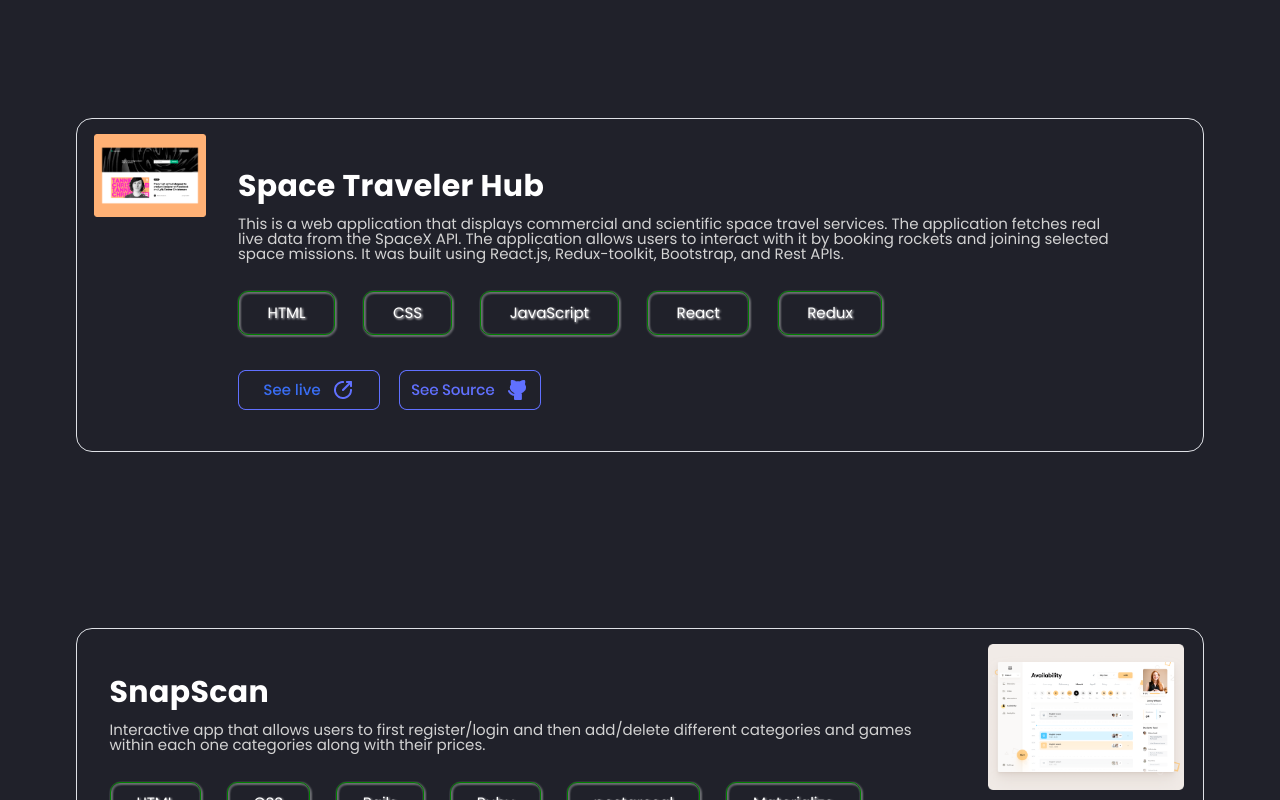
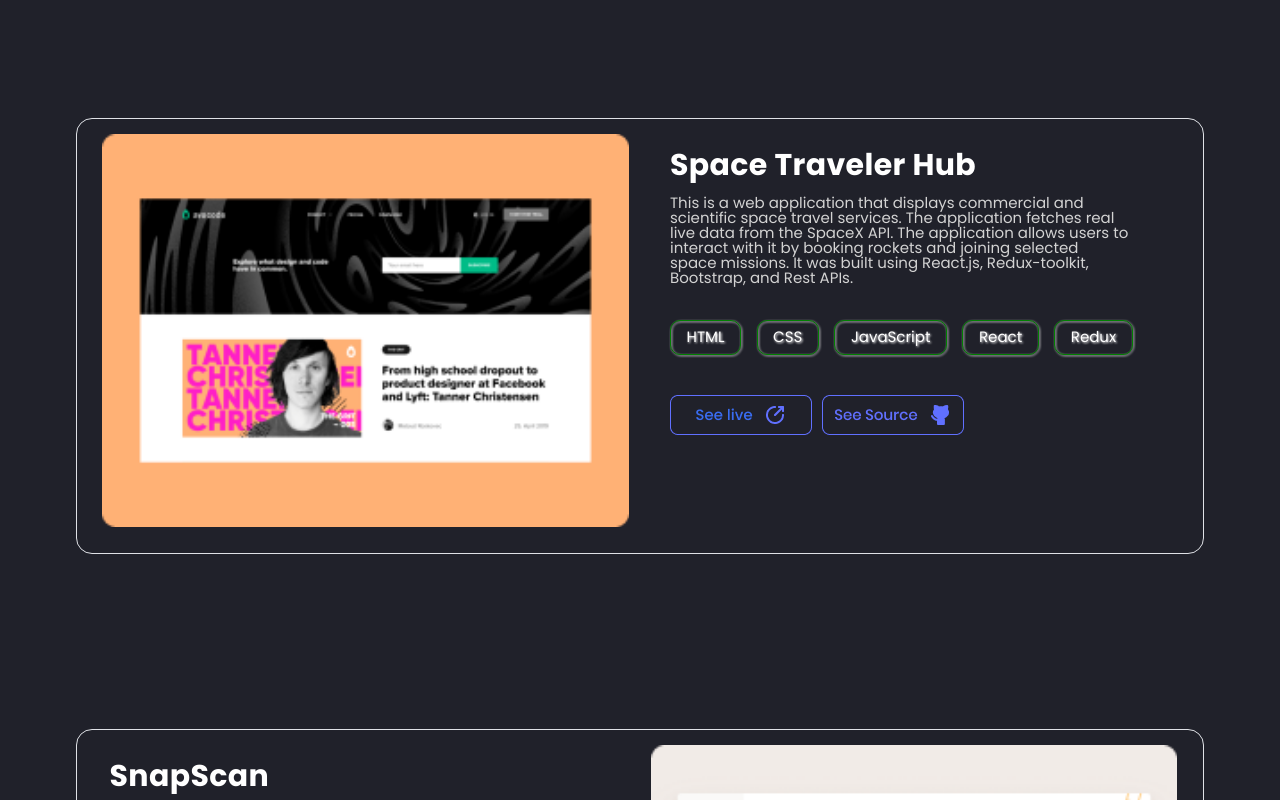
Before and after one commit to Shakir-Hussain12/Portfolio, a React (Vite) app: page / in a window 1280 px wide. Shown: the part 660-1460 px from the top of the page. Built offline with nearby package versions, Linux system fonts and the light colour scheme.

Commit message:
update Styling

```diff
--- a/src/pages/Style.css
+++ b/src/pages/Style.css
@@ -87,6 +87,7 @@
 .showtech li {
   border: 1px solid green;
   padding: 1% 3%;
+  margin: 1% 0;
   border-radius: 10px;
   filter: drop-shadow(1px 1px 1px);
 }
@@ -604,6 +605,7 @@
 
   .thumbnail {
     display: block;
+    min-width: 50%;
     max-width: 100%;
     width: 100%;
   }
```
